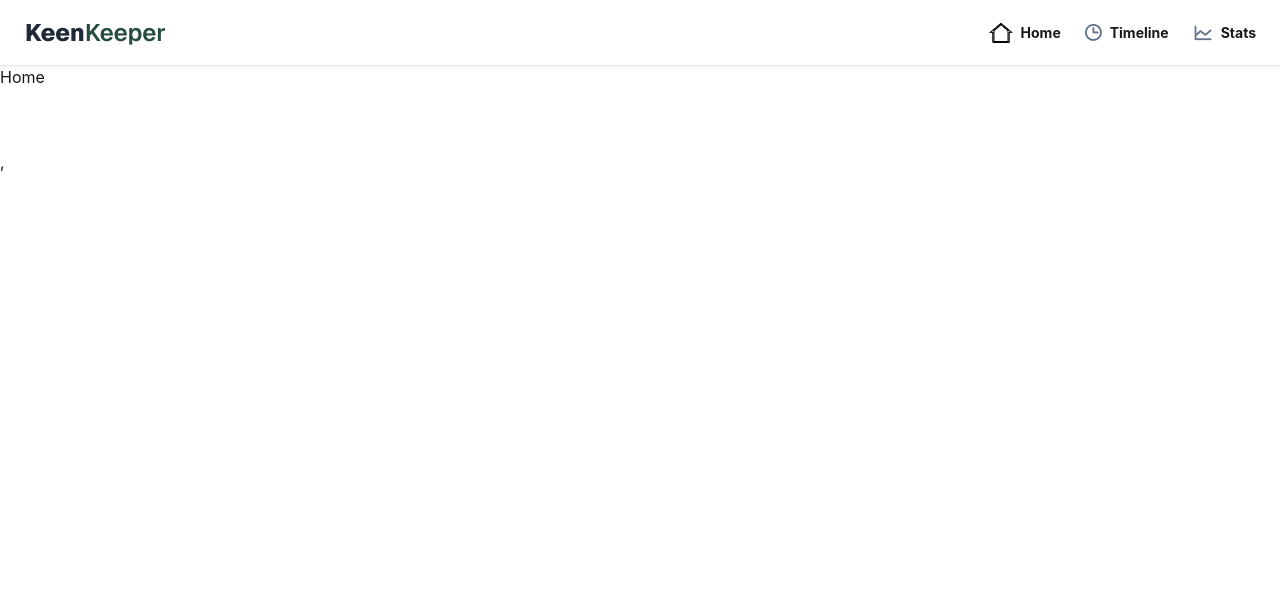
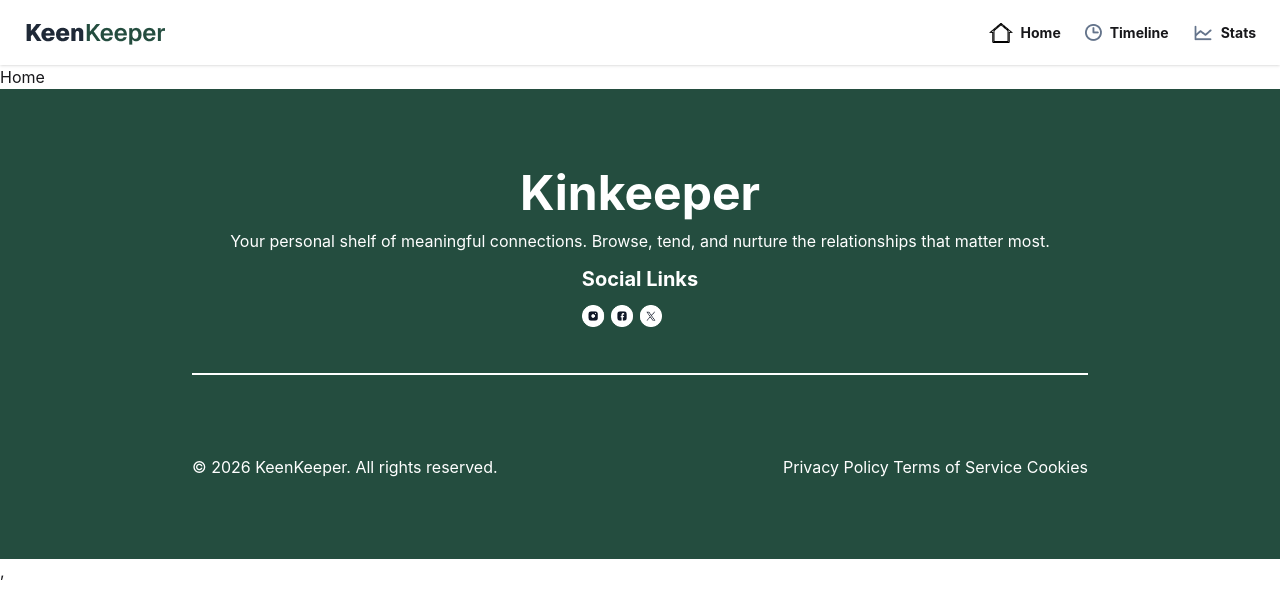
Before and after one commit to sajedameri/B-13-A-7, a React (Vite) app: page / in a window 1280 px wide. Shown: the top 616 px of the page. Built offline with nearby package versions, Linux system fonts and the light colour scheme.

Commit message:
footar added

```diff
--- a/src/components/shared/footar/Footer.jsx
+++ b/src/components/shared/footar/Footer.jsx
@@ -1,12 +1,29 @@
 import React from 'react';
-import footerlogo from "../../../assets/logo-xl.png"
+import footerlogo from "../../../assets/logo-xl.png";
+import socialicon from "../../../assets/Social Links.png"
 
 const Footar = () => {
   return (
-    <div>
-      <div>
-        <img src={footerlogo} alt="" />
+    <div className='bg-[#244D3F]  text-white'>
+      <div className=''>
+    <h2 className='text-5xl font-bold text-center pt-20'>Kinkeeper</h2>
+        <p className='text-center py-3'>Your personal shelf of meaningful connections. Browse, tend, and nurture the relationships that matter most.</p>
+
       </div>
+     <div className='flex justify-center items-center'>
+       <div className=' '>
+        <h2 className='text-xl font-bold text-center p'>Social Links</h2>
+        <h2 className='w-20 h-20 rounded-full pt-3 '><img  src={socialicon } alt="" /></h2>
+      </div>
+     </div>
+
+     <div className='border max w-[70%] mx-auto'>
+
+     </div>
+     <div className='flex justify-between max w-[70%] mx-auto py-20'>
+      <p>© 2026 KeenKeeper. All rights reserved.</p>
+      <p>Privacy Policy           Terms of Service           Cookies</p>
+     </div>
     </div>
   );
 };
```
Also changed, not shown: src/assets/Social Links.png (added).
